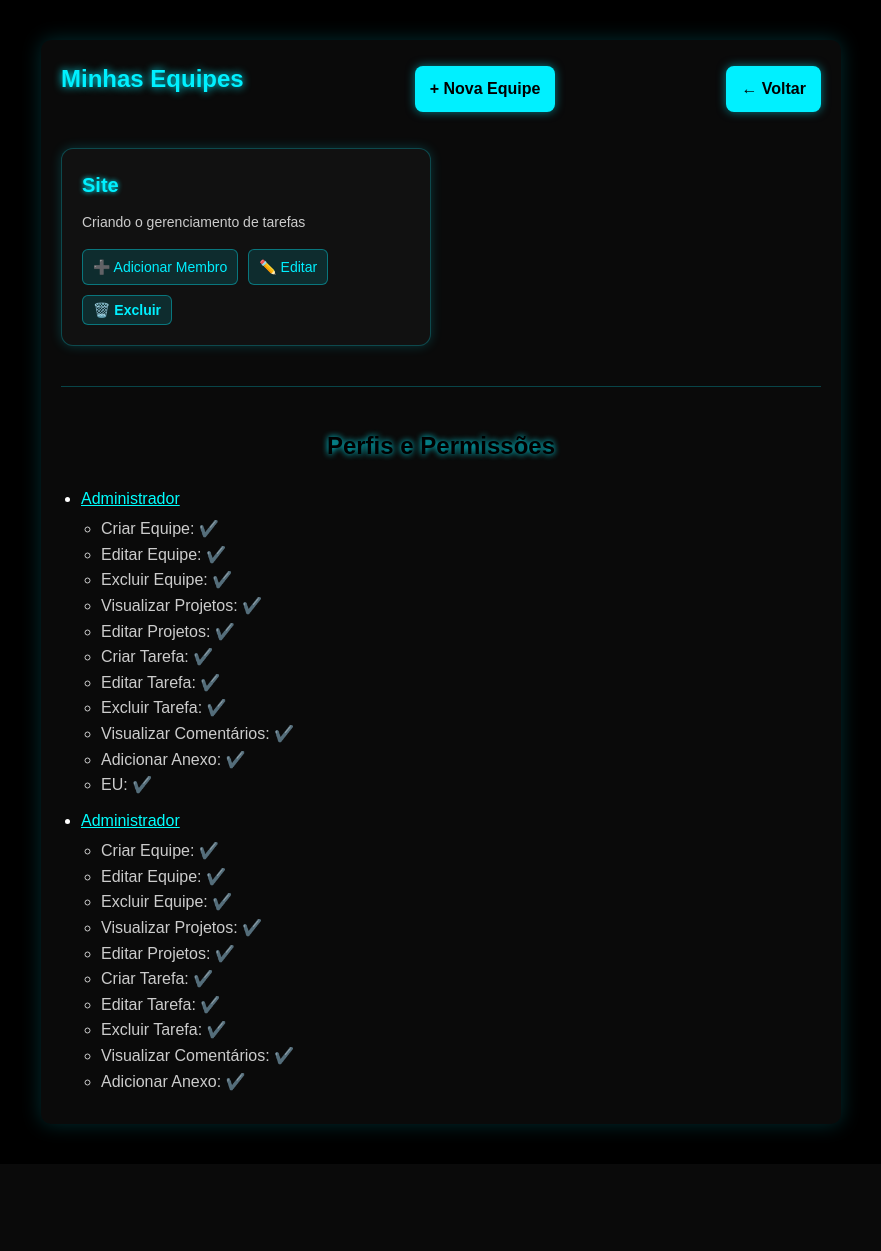
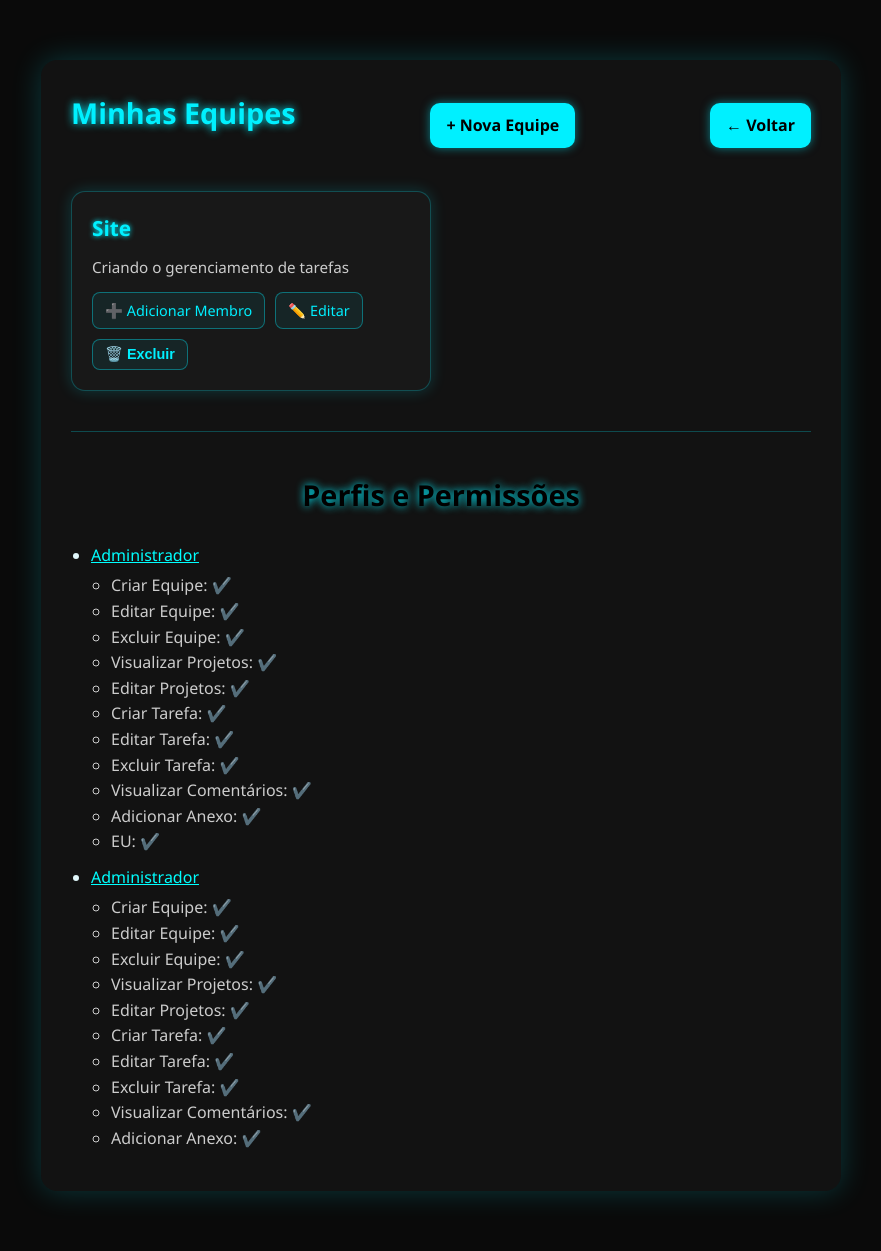
Before and after one commit to Cavera360JM/C-digo, a Flask app: page /equipes in a window 1280 px wide. Shown: the whole page, without its empty margins (199-1080 px from the left). Before the commit the page ends 1125 px from the top, so only its background shows below. Run offline with Flask 3, Linux system fonts and the light colour scheme; a user stored in the database is signed in; data comes from the database, SQL or seed files in the repository.

Commit message:
Update style.css

```diff
--- a/static/style.css
+++ b/static/style.css
@@ -6,27 +6,99 @@
 }
 
 body {
-    background-color: #000;
-    font-family: Arial, sans-serif;
-    color: #fff;
+    background-color: #0a0a0a;
+    font-family: 'Segoe UI', Roboto, Arial, sans-serif;
+    color: #e0f7fa;
     line-height: 1.6;
+    min-height: 100vh;
 }
 
+/* ===== LOGO / HEADER ===== */
+.top-bar {
+    display: flex;
+    justify-content: center;
+    align-items: center;
+    padding: 30px 0;
+    background-color: #0a0a0a;
+    border-bottom: 1px solid #1a1a1a;
+}
+
+.logo {
+    display: flex;
+    align-items: center;
+    gap: 12px;
+    user-select: none;
+}
+
+.logo-icon {
+    position: relative;
+    width: 40px;
+    height: 40px;
+}
+
+.logo-icon .circle {
+    width: 100%;
+    height: 100%;
+    border: 3px solid #00bcd4;
+    border-radius: 50%;
+}
+
+.logo-icon .check {
+    position: absolute;
+    top: 10px;
+    left: 10px;
+    width: 16px;
+    height: 8px;
+    border-left: 3px solid #00bcd4;
+    border-bottom: 3px solid #00bcd4;
+    transform: rotate(-45deg);
+}
+
+.logo-text {
+    display: flex;
+    flex-direction: column;
+    line-height: 1;
+}
+
+.logo-text .title {
+    font-size: 1.2rem;
+    font-weight: 600;
+    color: #00bcd4;
+    letter-spacing: 1px;
+}
+
+.logo-text .subtitle {
+    font-size: 0.75rem;
+    font-weight: 400;
+    color: #bbb;
+    letter-spacing: 1px;
+}
+
+/* ===== CONTAINER ===== */
 .container {
     width: 90%;
     max-width: 800px;
-    margin: 40px auto;
-    padding: 20px;
-    background-color: #0a0a0a;
-    border-radius: 10px;
-    box-shadow: 0 0 20px #00f0ff30;
+    margin: 60px auto;
+    padding: 30px;
+    background-color: #121212;
+    border-radius: 16px;
+    box-shadow: 0 0 30px rgba(0, 240, 255, 0.2);
+}
+
+/* ===== TÍTULOS ===== */
+h2 {
+    text-align: center;
+    margin-bottom: 25px;
+    font-size: 1.8rem;
+    color: #00f0ff;
+    text-shadow: 0 0 8px #00f0ff;
 }
 
 /* ===== FORMULÁRIOS ===== */
 form {
     display: flex;
     flex-direction: column;
-    gap: 15px;
+    gap: 18px;
 }
 
 input[type="text"],
@@ -34,61 +106,75 @@
 input[type="password"],
 input[type="file"],
 select {
-    padding: 10px;
-    border: none;
-    border-radius: 8px;
-    background: #111;
-    color: #fff;
-    border: 1px solid #00f0ff40;
+    padding: 12px;
+    background-color: #1a1a1a;
+    color: #ffffff;
+    border: 1px solid #00f0ff50;
+    border-radius: 10px;
+    transition: border 0.3s, background 0.3s;
+}
+
+input[type="text"]:focus,
+input[type="email"]:focus,
+input[type="password"]:focus,
+input[type="file"]:focus,
+select:focus {
+    outline: none;
+    border-color: #00f0ff;
+    background-color: #202020;
 }
 
 input::placeholder {
-    color: #999;
+    color: #aaa;
 }
 
+/* ===== BOTÕES ===== */
 button {
-    padding: 10px;
-    background-color: #00f0ff;
+    padding: 12px;
+    background: linear-gradient(to right, #00f0ff, #00cce0);
     color: #000;
+    font-weight: bold;
     border: none;
-    border-radius: 8px;
-    font-weight: bold;
+    border-radius: 10px;
     cursor: pointer;
-    transition: background 0.3s;
+    transition: transform 0.2s, box-shadow 0.2s;
 }
 
 button:hover {
-    background-color: #00cce0;
+    transform: scale(1.03);
+    box-shadow: 0 0 10px #00f0ff80;
 }
 
 /* ===== LINKS ===== */
 a {
     color: #00f0ff;
     text-decoration: none;
+    transition: color 0.2s;
 }
 
 a:hover {
+    color: #00cce0;
     text-decoration: underline;
 }
 
-/* ===== LOGIN E CADASTRO ===== */
-h2 {
-    margin-bottom: 20px;
-    text-align: center;
-    color: #00f0ff;
-    text-shadow: 0 0 6px #00f0ff;
-}
-
+/* ===== MENSAGENS ===== */
 p.erro {
-    background-color: #ff3c3c;
+    background-color: #ff4c4c;
+    padding: 12px;
+    border-radius: 8px;
     color: #fff;
-    padding: 10px;
-    border-radius: 6px;
-    margin-bottom: 15px;
     text-align: center;
 }
 
-/* ===== DASHBOARD ===== */
+.mensagem {
+    text-align: center;
+    background-color: #004d4d;
+    padding: 12px;
+    border-radius: 8px;
+    margin-bottom: 20px;
+}
+
+/* ===== PERFIL ===== */
 .perfil {
     display: flex;
     flex-direction: column;
@@ -100,25 +186,16 @@
     width: 120px;
     height: 120px;
     border-radius: 50%;
+    border: 3px solid #00f0ff;
     object-fit: cover;
-    border: 2px solid #00f0ff;
     margin-bottom: 15px;
 }
 
 .upload-form {
     display: flex;
-    gap: 10px;
+    gap: 12px;
     flex-wrap: wrap;
     justify-content: center;
-    margin-bottom: 10px;
-}
-
-.mensagem {
-    text-align: center;
-    background-color: #005f5f;
-    padding: 10px;
-    border-radius: 6px;
-    margin-bottom: 20px;
 }
 
 /* ===== BOTÕES DE AÇÃO ===== */
@@ -126,7 +203,7 @@
     display: flex;
     flex-direction: column;
     align-items: center;
-    gap: 10px;
+    gap: 12px;
 }
 
 /* ===== EQUIPES ===== */
@@ -137,18 +214,12 @@
     margin-bottom: 30px;
 }
 
-.top-buttons h2 {
-    color: #00f0ff;
-    text-shadow: 0 0 8px #00f0ff;
-}
-
 .top-buttons a {
     background: #00f0ff;
     color: #000;
-    padding: 10px 15px;
-    border-radius: 8px;
+    padding: 10px 16px;
+    border-radius: 10px;
     font-weight: bold;
-    text-decoration: none;
     box-shadow: 0 0 10px #00f0ff80;
     transition: background 0.3s, transform 0.2s;
 }
@@ -171,67 +242,57 @@
 }
 
 .equipe-card {
-    background: #111;
+    background: #181818;
     border: 1px solid #00f0ff40;
-    border-radius: 12px;
+    border-radius: 14px;
     padding: 20px;
-    box-shadow: 0 0 12px #00f0ff30;
-    transition: transform 0.2s;
+    box-shadow: 0 0 15px #00f0ff30;
+    transition: transform 0.2s, box-shadow 0.2s;
 }
 
 .equipe-card:hover {
     transform: scale(1.02);
+    box-shadow: 0 0 20px #00f0ff60;
 }
 
 .equipe-nome {
-    font-size: 20px;
-    font-weight: bold;
+    font-size: 1.3rem;
+    font-weight: 600;
     color: #00f0ff;
+    margin-bottom: 10px;
     text-shadow: 0 0 5px #00f0ff;
 }
 
 .equipe-descricao {
     color: #ccc;
-    margin: 10px 0 15px;
-    font-size: 14px;
+    margin-bottom: 12px;
+    font-size: 0.95rem;
 }
 
 .equipe-actions {
     display: flex;
+    flex-wrap: wrap;
     gap: 10px;
-    flex-wrap: wrap;
-    margin-top: 10px;
-}
-
-.equipe-actions a,
-.equipe-actions form {
-    display: inline-block;
 }
 
 .equipe-actions a,
 .equipe-actions button {
-    background: #00f0ff20;
+    background: #00f0ff10;
     color: #00f0ff;
     border: 1px solid #00f0ff60;
-    border-radius: 6px;
-    padding: 6px 10px;
-    font-size: 14px;
-    text-decoration: none;
-    cursor: pointer;
+    border-radius: 8px;
+    padding: 6px 12px;
+    font-size: 0.9rem;
     transition: background 0.2s;
 }
 
 .equipe-actions a:hover,
 .equipe-actions button:hover {
-    background: #00f0ff40;
-}
-
-.equipe-actions form {
-    margin: 0;
+    background: #00f0ff30;
 }
 
 .no-equipes {
-    color: #ccc;
+    color: #aaa;
     font-style: italic;
     text-align: center;
     margin-top: 40px;
```
